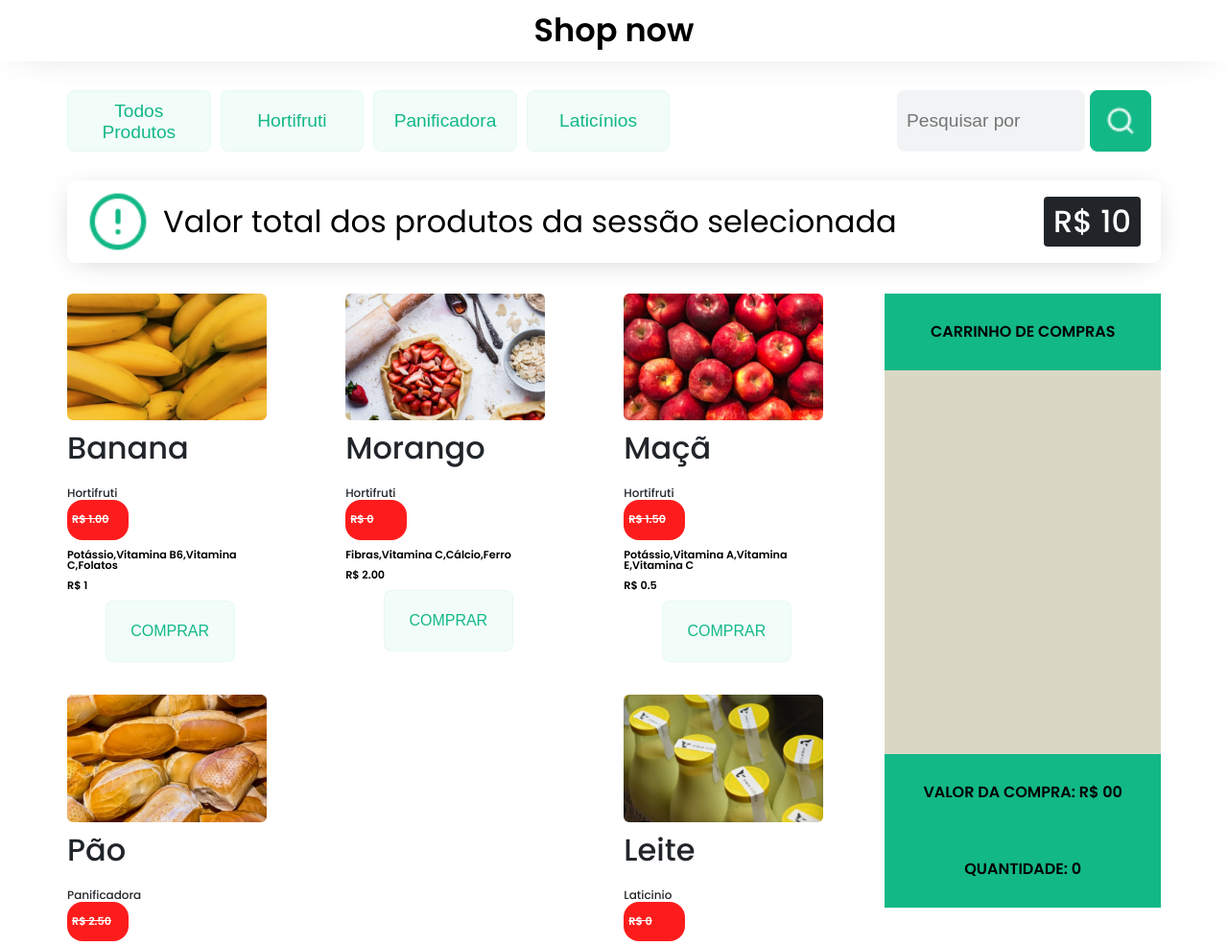
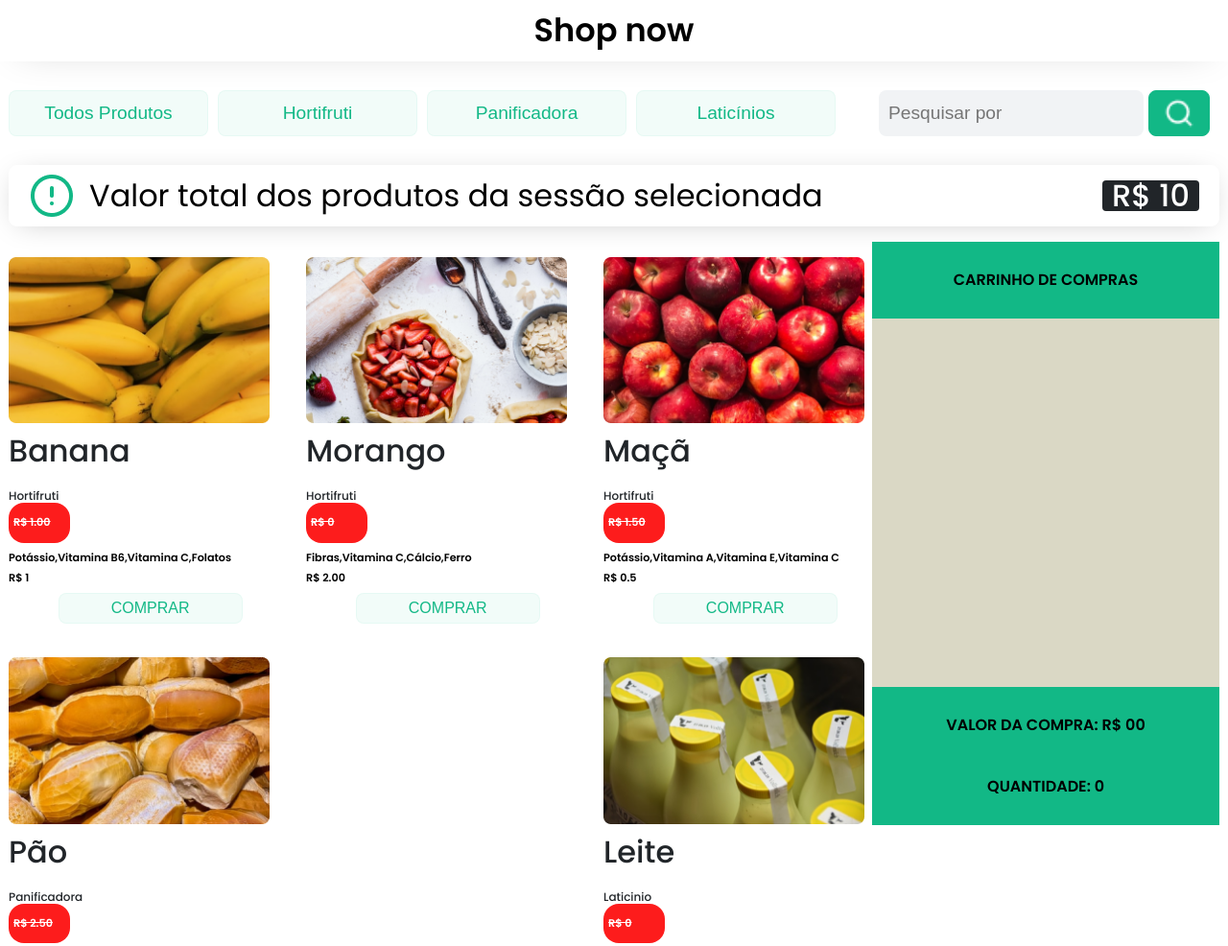
Before and after one commit to davi894/entrega-lista-produtos-m2-sprint-1b-davi894, a plain HTML site: page index.html in a window 1280 px wide. Shown: the top 986 px of the page at 96% size. Drawn offline with Linux system fonts and the light colour scheme.

Commit message:
corrigindo CSS e bug do carrinho

```diff
--- a/src/css/style.css
+++ b/src/css/style.css
@@ -18,7 +18,7 @@ header h1 {
 /* MAIN - PARTE PRINCIPAL */
 
 main {
-    margin: 0 70px;
+    margin: 0 9px;
 }
 
 /* FILTROS */
@@ -37,9 +37,13 @@ main {
 #botoesContainer button,
 .containerBuscaPorNome input,
 .containerBuscaPorNome button {
-    width: 11rem;
-    height: 4rem;
+    width: 13rem;
+    height: 3rem;
     font-size: 1.2rem;
+}
+
+.containerBuscaPorNome input {
+    width: 16rem;
 }
 
 .containerBuscaPorNome button {
@@ -113,6 +117,7 @@ main {
     border-radius: 8px;
     font-size: 2rem;
     padding: 10px 20px;
+    height: 4rem;
 }
 
 .priceContainer div {
@@ -122,7 +127,7 @@ main {
 }
 
 .priceContainer div img {
-    width: 4rem;
+    width: 3rem;
 }
 
 .priceContainer span {
@@ -139,10 +144,8 @@ main {
 
 .containerVitrine {
     display: flex;
-    width: 100%;
     justify-content: space-evenly;
-    border-radius: 50px 0;
-    gap: 4rem;
+    gap: 0.5rem;
     margin-top: 2rem;
 }
 
@@ -232,7 +235,11 @@ main {
     padding: 10px;
     font-style: normal;
     font-weight: 500;
+    display: flex;
+    align-items: center;
+    justify-content: center;
     font-size: 2rem;
+    height: 2rem;
 }
 
 .containerListaProdutos ul li li {
@@ -252,6 +259,8 @@ main {
     border: #12b8860d 1px solid;
     color: #12b886;
     font-size: 1rem;
+    height: 2rem;
+    width: 12rem;
     padding: 5px;
     transition: 0.5s;
 }
@@ -277,20 +286,21 @@ main {
 .carrinhoDeCompra {
     display: flex;
     flex-direction: column;
-    width: 26rem;
+    width: 32rem;
 }
 
 .carrinhoDeCompra__titulo,
 .carrinhoDeCompra__valorCompra,
 .carrinhoDeCompra__quantidade {
-    background-color: #12b886;
+    background-color: rgb(18, 184, 134);
     display: flex;
     width: 100%;
-    border-radius: 0rem 0rem 0rem 0rem;
+    border-radius: 0rem;
     align-items: center;
     height: 5rem;
     justify-content: center;
     font-weight: bold;
+    margin-top: -1rem;
 }
 
 .carrinhoDeCompra__ul {
@@ -417,7 +427,6 @@ main {
 
     .filtersContainer {
         display: flex;
-        flex-direction: column;
         gap: 1rem;
     }
 
@@ -435,22 +444,16 @@ main {
 
     .containerVitrine {
         display: flex;
-        flex-direction: column;
     }
 
     .containerListaProdutos ul li {
-        width: 7rem;
+        width: 14rem;
     }
 }
 
 @media (min-width:1222px) and (max-width:1357px) {
 
-    #botoesContainer {
-        overflow-x: auto;
-        width: 56%;
-    }
-
     .containerListaProdutos ul li {
-        width: 13rem;
+        width: 17rem;
     }
 }
--- a/src/js/script.js
+++ b/src/js/script.js
@@ -4,7 +4,7 @@ const renderizarUl = (arrayProdutos) => {
 
     let ul = document.querySelector("ul");
 
-    arrayProdutos.forEach(element => {
+    arrayProdutos.forEach((element, i) => {
 
         let li = document.createElement("li");
 
@@ -53,6 +53,7 @@ const renderizarUl = (arrayProdutos) => {
                     arrayBtnClicadoCarrinho.push(element);
                     ulcarrinhoCompras(arrayBtnClicadoCarrinho);
                     filtroParaOSomatorioCarrinho(arrayBtnClicadoCarrinho);
+
                 }
             })
         })
@@ -60,7 +61,6 @@ const renderizarUl = (arrayProdutos) => {
         li.append(img, h3, spanSecao, divValorPromocao, pNutrientes, pPreco, button);
         ul.appendChild(li);
     });
-
     return ul;
 }
 renderizarUl(produtos);
@@ -103,7 +103,7 @@ const ulcarrinhoCompras = (redezinadoUlCarrinho) => {
 
     ulCarrinho.innerHTML = "";
 
-    redezinadoUlCarrinho.forEach((element) => {
+    redezinadoUlCarrinho.forEach((element, i) => {
 
         let li = document.createElement("li");
         li.classList.add("carrinhoDeCompra__li");
@@ -134,21 +134,16 @@ const ulcarrinhoCompras = (redezinadoUlCarrinho) => {
         button.id = element.id;
 
         button.addEventListener("click", (event) => {
-            arrayBtnClicadoCarrinho.forEach((element, i) => {
-                if (event.target.id == element.id) {
-
-                    arrayBtnClicadoCarrinho.splice(i, 1);
-                    ulcarrinhoCompras(arrayBtnClicadoCarrinho);
-                    filtroParaOSomatorioCarrinho(arrayBtnClicadoCarrinho);
-                }
-            })
+            if (event.target.id == element.id) {
+                arrayBtnClicadoCarrinho.splice(0, 1)
+                ulcarrinhoCompras(arrayBtnClicadoCarrinho);
+                filtroParaOSomatorioCarrinho(arrayBtnClicadoCarrinho);
+            }
         })
         li.append(img, pNomeProduto, pProdutopreco, button);
         ulCarrinho.appendChild(li);
     })
-
     quantidade(arrayBtnClicadoCarrinho.length);
-
     return ulCarrinho
 }
 
@@ -229,7 +224,7 @@ const filtragemUlPrincipal = (somaFiltro) => {
     })
     return spanValor.innerText = `R$ ${somatorioDoFiltro}`;
 }
-filtragemUlPrincipal(produtos)
+filtragemUlPrincipal(produtos);
 
 const quantidade = (lengthUlCarrinhoCompras) => {
 
```
